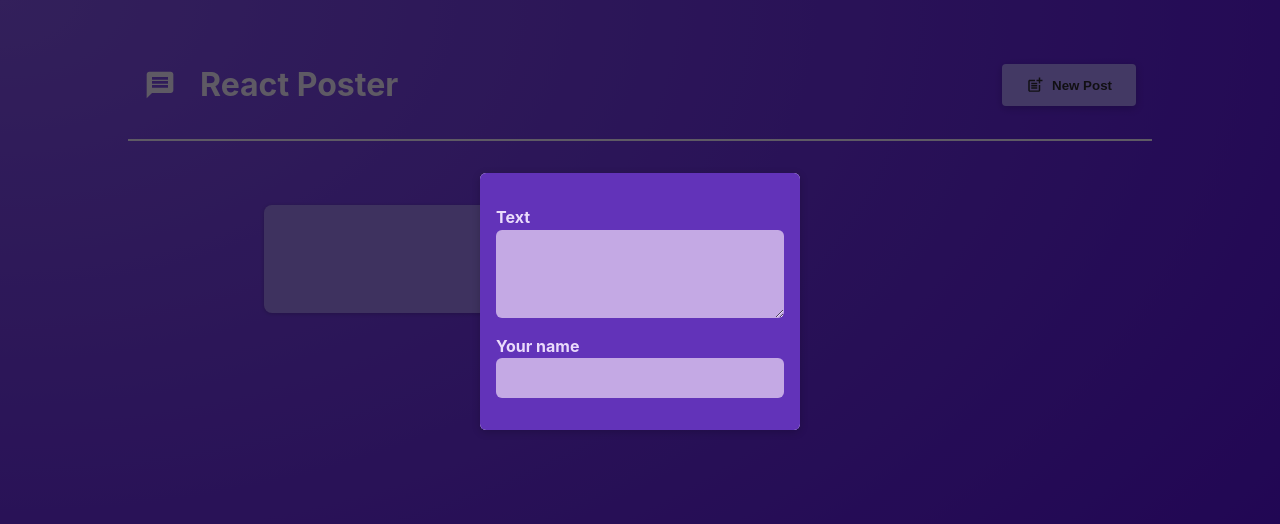
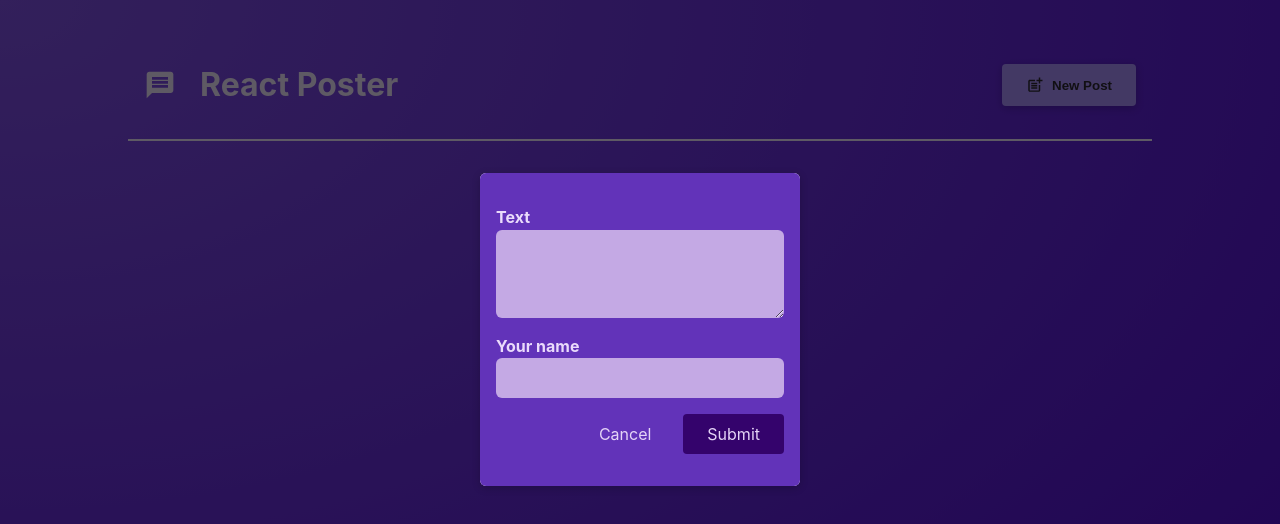
Before and after one commit to Gabriele-Cavallo/starting-project-react-recap, a React (Vite) app: page / in a window 1280 px wide. Both pictures are taken after a click on the button "New Post". Shown: the top 524 px of the page. Built offline with nearby package versions, Linux system fonts and the light colour scheme.

Commit message:
feat: add NewPost component

```diff
--- a/src/components/NewPost.jsx
+++ b/src/components/NewPost.jsx
@@ -1,15 +1,41 @@
+import { useState } from 'react';
 import classes from './NewPost.module.css';
 
-function NewPost({onBodyChange, onAuthorChange}) {
+function NewPost({ onCancel, onAddPost}) {
+    const [enteredBody, setEnteredBody] = useState('');
+    const [enteredAuthor, setEnteredAuthor] = useState('');
+
+    function changeBodyHandler(event) {
+        setEnteredBody(event.target.value);
+    }
+
+    function changeAuthorHandler(event) {
+        setEnteredAuthor(event.target.value);
+    }
+
+    function submitHandler(event){
+        event.preventDefault();
+        const postData = {
+            body: enteredBody,
+            author: enteredAuthor
+        };
+        onAddPost(postData);
+        onCancel();
+    }
+
     return (
-    <form className={classes.form}>
+    <form onSubmit={submitHandler} className={classes.form}>
         <p>
         <label htmlFor="body">Text</label>
-        <textarea onChange={onBodyChange} id="body" required rows={3} />
+        <textarea onChange={changeBodyHandler} id="body" required rows={3} />
         </p>
         <p>
         <label htmlFor="name">Your name</label>
-        <input onChange={onAuthorChange} type="text" id="name" required />
+        <input onChange={changeAuthorHandler} type="text" id="name" required />
+        </p>
+        <p className={classes.actions}>
+            <button onClick={onCancel} type='button'>Cancel</button>
+            <button>Submit</button>
         </p>
     </form>
     );
--- a/src/components/PostsList.jsx
+++ b/src/components/PostsList.jsx
@@ -7,15 +7,10 @@ import Modal from "./Modal";
 
 
 export default function PostsList({isPosting, onStopPosting}) {
-    const [enteredBody, setEnteredBody] = useState('');
-    const [enteredAuthor, setEnteredAuthor] = useState('');
+    const [posts, setPosts] = useState([]);
 
-    function changeBodyHandler(event) {
-        setEnteredBody(event.target.value);
-    }
-
-    function changeAuthorHandler(event) {
-        setEnteredAuthor(event.target.value);
+    function addPostHandler(postData){
+        setPosts(exitingPosts => [postData, ...exitingPosts])
     }
 
     let modalContent;
@@ -23,7 +18,7 @@ export default function PostsList({isPosting, onStopPosting}) {
     if(isPosting){
         modalContent = (
             <Modal onClose={onStopPosting}>
-                <NewPost onBodyChange={changeBodyHandler} onAuthorChange={changeAuthorHandler} />
+                <NewPost onCancel={onStopPosting} onAddPost={addPostHandler} />
             </Modal>
         )
     };
@@ -31,10 +26,14 @@ export default function PostsList({isPosting, onStopPosting}) {
     return (
         <>
             {modalContent}
-            <ul className={classes.posts}>
-                <Post author={enteredAuthor} body={enteredBody} />
-                <Post author="Manuel" body="Check out the full course!" />
-            </ul>
+            {posts.length > 0 ? <ul className={classes.posts}>
+                {posts.map(post => <Post key={post.body} author={post.author} body={post.body} />)}
+            </ul> :
+            <div style={{textAlign: 'center', color: 'white'}}>
+                <h2>There are no posts yet.</h2>
+                <p>Start adding some!</p>
+            </div>
+            }
         </>
     )
 }
```
